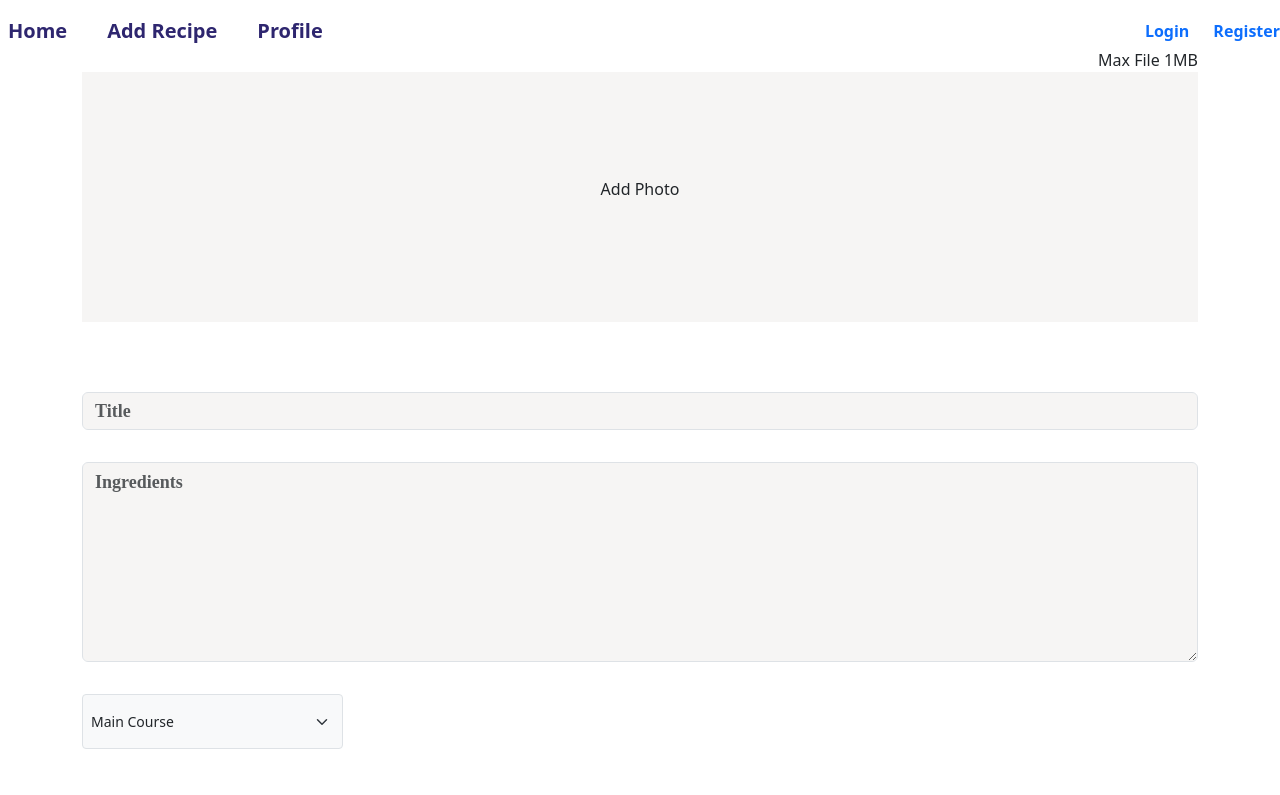
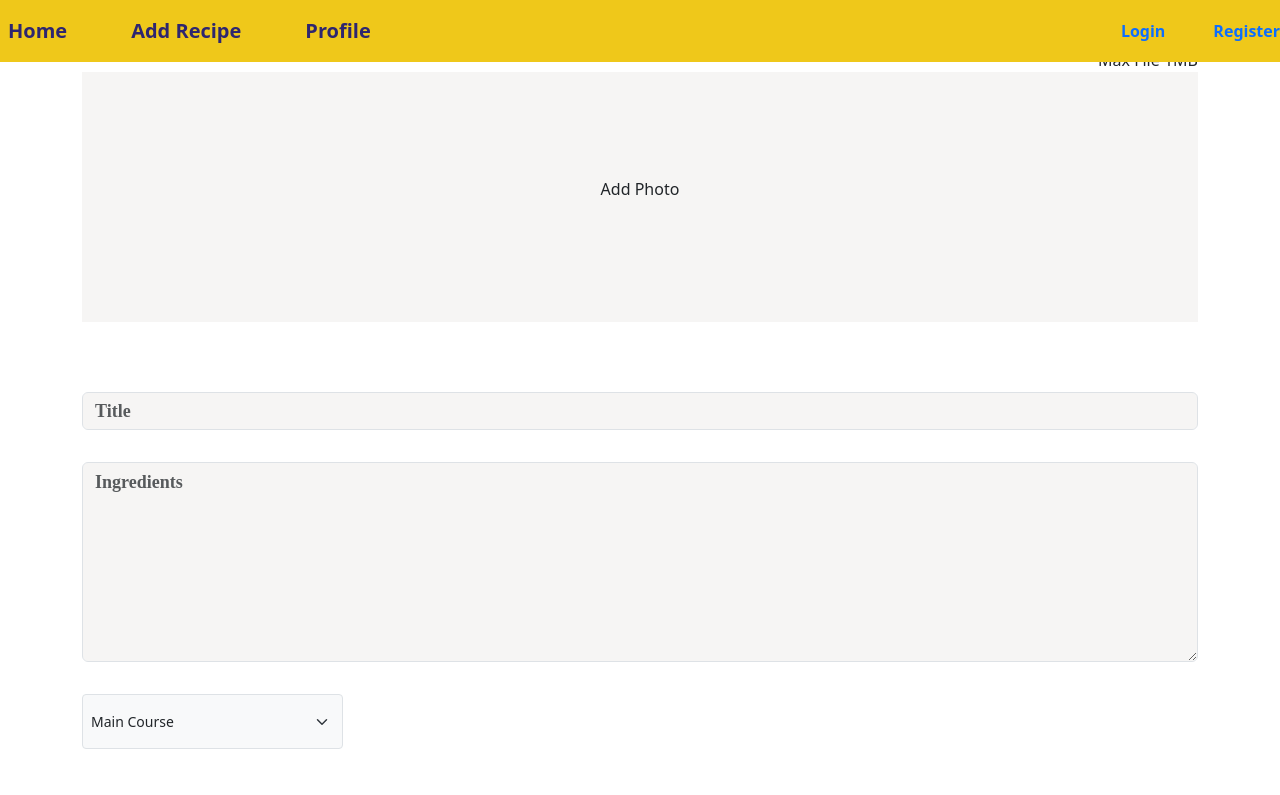
Before and after one commit to Damassetiadi99/projectReactDaamas, a React (Vite) app: page /inputMenu in a window 1280 px wide. Shown: the top 795 px of the page. Built offline with nearby package versions, Linux system fonts and the light colour scheme; no server answers.

Commit message:
added bg navbar,change icon

```diff
--- a/index.html
+++ b/index.html
@@ -2,9 +2,9 @@
 <html lang="en" data-bs-theme="light" >
   <head>
     <meta charset="UTF-8" />
-    <link rel="icon" type="image/svg+xml" href="/vite.svg" />
+    <link rel="icon" type="image/png" href="/public/barbecue.png"/>
     <meta name="viewport" content="width=device-width, initial-scale=1.0" />
-    <title>Vite + React</title>
+    <title>Mama Recipe Web</title>
   </head>
   <body>
     <div id="root"></div>
--- a/src/component/navbar/index.jsx
+++ b/src/component/navbar/index.jsx
@@ -32,10 +32,12 @@ const navigate = useNavigate()
   }, []);
 
   return (
-    <Navbar expand="lg" fixed="top">
+    <Navbar expand="lg" fixed="top" style={
+      {backgroundColor: "#efc81a"}
+    }>
       <Navbar.Toggle aria-controls="navbarSupportedContent" />
       <Navbar.Collapse id="navbarSupportedContent">
-        <Nav className="me-auto mb-2 mb-lg-0 gap-4">
+        <Nav className="me-auto mb-2 mb-lg-0 gap-5">
           <Link to="/menu" className="text-decoration-none fw-bold fs-5">
             <Nav.Link as="div" style={{ color: "#2E266F" }}>
               Home
@@ -91,7 +93,7 @@ const navigate = useNavigate()
             </div>
           </div>
         ) : (
-          <div className="d-flex gap-4">
+          <div className="d-flex gap-5">
             <Link className="text-decoration-none fw-bold" to="/login">
               Login
             </Link>
```
Also changed, not shown: public/barbecue.png (added), src/barbecue 1.png (added).
